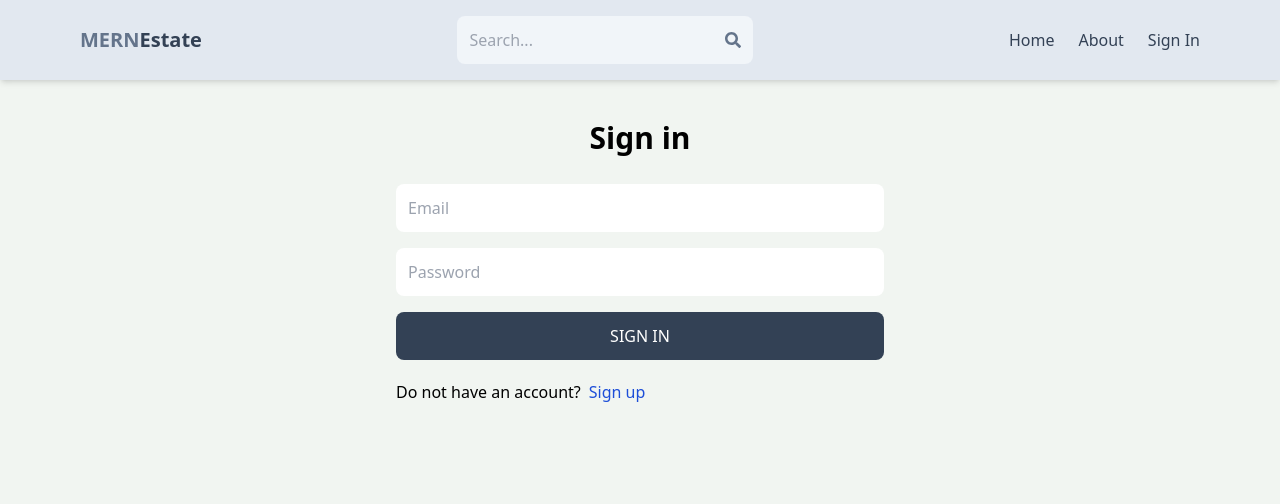
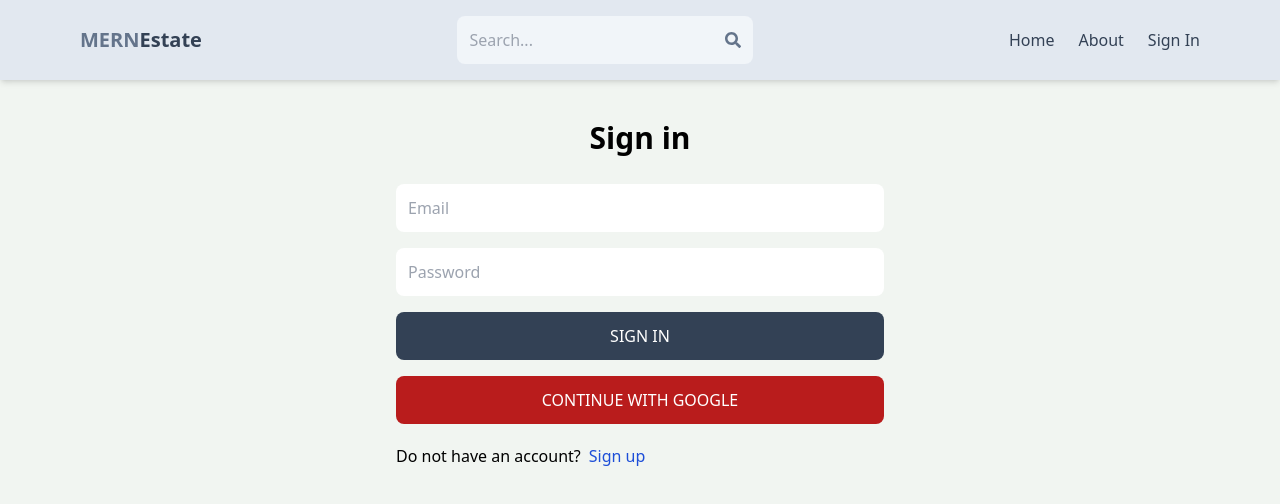
Before and after one commit to rajeev-lochan-panda/mern-estate, a React (Create React App) app in the folder client/: page /sign-in in a window 1280 px wide. Shown: the top 504 px of the page. Built offline with nearby package versions, Linux system fonts and the light colour scheme; no server answers.

Commit message:
added google login functionality

```diff
--- a/client/package.json
+++ b/client/package.json
@@ -11,6 +11,7 @@
     "@types/node": "^16.18.114",
     "@types/react": "^18.3.11",
     "@types/react-dom": "^18.3.1",
+    "firebase": "^11.0.1",
     "react": "^18.3.1",
     "react-dom": "^18.3.1",
     "react-icons": "^5.3.0",
--- /dev/null
+++ b/client/src/components/OAuth.tsx
@@ -0,0 +1,52 @@
+import { BASE_URL } from "../config";
+import { app } from "../firebase";
+import { getAuth, GoogleAuthProvider, signInWithPopup } from "firebase/auth";
+import { useDispatch } from "react-redux";
+import { signInSuccess } from "../redux/features/user/userSlice";
+import { useNavigate } from "react-router-dom";
+import { toast } from "sonner";
+function OAuth() {
+  //#region variables
+  const dispatch = useDispatch();
+  const navigate = useNavigate();
+  //#endregion
+
+  //#region functions
+  const handleGoogleClick = async () => {
+    try {
+      const provider = new GoogleAuthProvider();
+      const auth = getAuth(app);
+      const result = await signInWithPopup(auth, provider);
+      const res = await fetch(`${BASE_URL}/auth/google`, {
+        method: "POST",
+        headers: {
+          "Content-Type": "application/json",
+        },
+        credentials: "include",
+        body: JSON.stringify({
+          name: result.user.displayName,
+          email: result.user.displayName,
+          photo: result.user.photoURL,
+        }),
+      });
+      const data = await res.json();
+      dispatch(signInSuccess(data));
+      toast.success(data.message);
+      navigate("/");
+    } catch (error) {
+      console.log("Could not connect with google", error);
+    }
+  };
+  //#endregion
+  return (
+    <button
+      type="button"
+      className="bg-red-700 text-white p-3 rounded-lg uppercase hover:opacity-95"
+      onClick={() => handleGoogleClick()}
+    >
+      Continue with google
+    </button>
+  );
+}
+
+export default OAuth;
--- a/client/src/config.js
+++ b/client/src/config.js
@@ -1 +1,2 @@
 export const BASE_URL = "http://localhost:8000/api";
+export const REACT_FIRBASE_API_KEY = "AIzaSyA36PdulDqNZQEfJVPlcHU0d6XOyqUn3kQ"
--- /dev/null
+++ b/client/src/firebase.js
@@ -0,0 +1,17 @@
+// Import the functions you need from the SDKs you need
+import { initializeApp } from "firebase/app";
+// TODO: Add SDKs for Firebase products that you want to use
+// https://firebase.google.com/docs/web/setup#available-libraries
+
+// Your web app's Firebase configuration
+const firebaseConfig = {
+  apiKey: process.env.REACT_APP_FIREBASE_API_KEY,
+  authDomain: "mern-estate-d8c74.firebaseapp.com",
+  projectId: "mern-estate-d8c74",
+  storageBucket: "mern-estate-d8c74.firebasestorage.app",
+  messagingSenderId: "383621180554",
+  appId: "1:383621180554:web:3e0b6a7a4888a30e999173"
+};
+
+// Initialize Firebase
+export const app = initializeApp(firebaseConfig);
--- a/client/src/pages/Signin.tsx
+++ b/client/src/pages/Signin.tsx
@@ -7,6 +7,7 @@
 import { useDispatch, useSelector } from "react-redux";
 import { signInStart, signInFailure, signInSuccess } from "../redux/features/user/userSlice";
 import { RootState } from "../redux/store";
+import OAuth from "../components/OAuth";
 
 function Signin() {
   //#region variables
@@ -133,6 +134,7 @@
         >
           {loading ? "Loading..." : "Sign in"}
         </button>
+        <OAuth />
       </form>
       <div className="flex gap-2 mt-5">
         <p>Do not have an account?</p>
--- a/client/src/pages/Signup.tsx
+++ b/client/src/pages/Signup.tsx
@@ -3,6 +3,7 @@
 import { Link, useNavigate } from "react-router-dom";
 import { BASE_URL } from "../config";
 import { toast } from "sonner";
+import OAuth from "../components/OAuth";
 
 function Signup() {
   //#region variables
@@ -141,6 +142,7 @@
         >
           {loading ? "Loading..." : "Sign up"}
         </button>
+        <OAuth />
       </form>
       <div className="flex gap-2 mt-5">
         <p>Have an account?</p>
```
